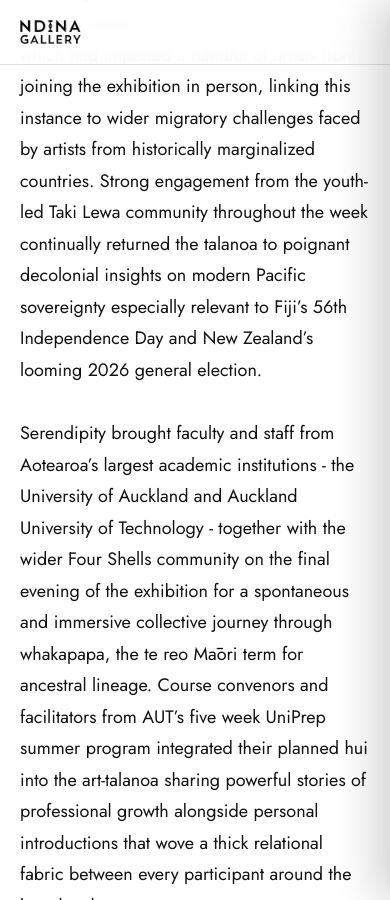
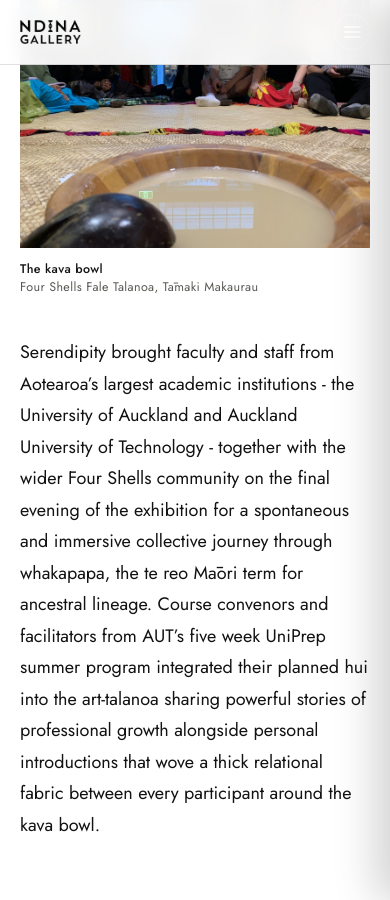
Before and after one commit to chaosjuggler/ndina-gallery, a Jekyll site: the page built from exhibitions/artwaka-auckland-2026/recap/index.html, in a window 390 px wide and 900 px high, scrolled down 12601 px. Built offline with Jekyll 4.4.1, drawn with Linux system fonts in a browser that asks for light colours; some of the changed text lies outside the part shown.

Commit message:
Recap: fix gallery placeholder glitch, normalise paragraph spacing, move group photo under talanoa portrait
Co-Authored-By: Claude Sonnet 5.5 <noreply@anthropic.com>
Claude-Session: https://claude.ai/code/session_014LEyL3mVddhJdoDVL2B2TB

```diff
--- a/exhibitions/artwaka-auckland-2026/recap/index.html
+++ b/exhibitions/artwaka-auckland-2026/recap/index.html
@@ -78,7 +78,7 @@ custom_header: true
   .rc-dot i{display:block;width:8px;height:8px;border-radius:50%;background:#fff;opacity:.5;transition:opacity .3s;} .rc-dot.is-active i{opacity:1;}
   .rc-lede{font-size:clamp(22px,2.3vw,28px);line-height:1.45;font-weight:300;margin-top:72px;}
   .rc-body{font-size:18px;line-height:1.75;margin-top:24px;}
-  .rc-sec{margin-top:110px;}
+  .rc-sec{margin-top:64px;}
   .rc-sec h2{font-weight:300;font-size:clamp(28px,3.4vw,42px);line-height:1.15;letter-spacing:-.005em;}
   .rc-sec h2+.rc-body{margin-top:22px;}
   .rc-fig{margin:0;}
@@ -89,7 +89,7 @@ custom_header: true
   .rc-pair{max-width:1080px;margin:72px auto 0;padding:0 clamp(20px,5vw,56px);display:grid;grid-template-columns:1.5fr 1fr;gap:28px;align-items:end;}
   .rc-pair .rc-ph{aspect-ratio:3/2;} .rc-pair .tall .rc-ph{aspect-ratio:3/4;}
   .rc-pair2{grid-template-columns:1fr 1.5fr;} .rc-pair2 .tall .rc-ph{aspect-ratio:3/4;} .rc-pair2 .wide .rc-ph{aspect-ratio:4/3;}
-  .rc-full{margin-top:90px;} .rc-full .rc-ph{aspect-ratio:21/9;} .rc-full figcaption{padding-left:clamp(20px,5vw,56px);}
+  .rc-full{margin-top:56px;} .rc-full .rc-ph{aspect-ratio:21/9;} .rc-full figcaption{padding-left:clamp(20px,5vw,56px);}
   .rc-inset{max-width:880px;margin:90px auto 0;padding:0 clamp(20px,5vw,56px);} .rc-inset .rc-ph{aspect-ratio:3/2;}
   .rc-idx{max-width:1280px;margin:80px auto 0;padding:0 clamp(20px,5vw,56px);}
   .rc-row{display:grid;grid-template-columns:repeat(12,minmax(0,1fr));column-gap:24px;padding:48px 0 56px;border-top:1px solid var(--line);align-items:start;}
@@ -99,7 +99,7 @@ custom_header: true
   .rc-row .txt{grid-column:7 / span 6;}
   .rc-row .txt p{font-size:17px;line-height:1.75;margin-bottom:32px;}
   .rc-row .txt p:last-child{margin-bottom:0;}
-  .rc-body{margin-top:32px;} .rc-sec h2+.rc-body{margin-top:28px;}
+  .rc-col p+p{margin-top:32px;} .rc-sec h2{margin-bottom:28px;}
   /* artist photos: single image or gallery */
   .rc-gph{overflow:hidden;background:var(--line);} .rc-gph img{display:block;width:100%;height:auto;}
   .rc-single{margin:0;} .rc-single figcaption,.rc-cap{padding-top:14px;font-size:13px;line-height:1.55;color:var(--stone);letter-spacing:.02em;margin:0;}
@@ -117,13 +117,13 @@ custom_header: true
   .rc-th img{width:100%;height:100%;object-fit:cover;display:block;}
   .rc-th:hover{opacity:1;} .rc-th.is-active{opacity:1;border-color:var(--ink);}
   .rc-cap{display:none;} .rc-cap.is-active{display:block;}
-  .rc-slide.rc-slot{aspect-ratio:2/3;}
+  .rc-slide.rc-slot{aspect-ratio:2/3;display:none;} .rc-slide.rc-slot.is-active{display:flex;}
   .rc-slot{display:flex;align-items:center;justify-content:center;text-align:center;border:1px dashed var(--stone);background:transparent;}
   .rc-slot span{font-size:11px;letter-spacing:.14em;text-transform:uppercase;color:var(--stone);}
   .rc-shop{color:var(--clay);text-decoration:underline;text-underline-offset:3px;} .rc-shop:hover{color:var(--ink);}
   /* final talanoa section: portrait left, text right, wide image full-bleed below */
   .rc-split{max-width:1280px;margin:110px auto 0;padding:0 clamp(20px,5vw,56px);display:grid;grid-template-columns:repeat(12,minmax(0,1fr));column-gap:24px;align-items:start;}
-  .rc-split .l{grid-column:1 / span 5;margin:0;} .rc-split .l .rc-ph{overflow:hidden;background:var(--line);} .rc-split .l .rc-ph img{height:auto;}
+  .rc-split .l{grid-column:1 / span 5;margin:0;display:flex;flex-direction:column;gap:44px;} .rc-split .l .rc-ph{overflow:hidden;background:var(--line);} .rc-split .l .rc-ph img{height:auto;}
   .rc-split .r{grid-column:7 / span 6;} .rc-split h2{font-weight:300;font-size:clamp(28px,3.4vw,42px);line-height:1.15;margin-bottom:34px;}
   .rc-split .r p{font-size:18px;line-height:1.75;margin-bottom:32px;} .rc-split .r p:last-child{margin-bottom:0;}
   .rc-quote{max-width:860px;margin:110px auto 0;padding:0 24px;text-align:center;font-size:clamp(26px,3.2vw,40px);font-weight:300;line-height:1.3;}
@@ -138,11 +138,11 @@ custom_header: true
     .rc-hero{height:72svh;}
     .rc-top{padding-top:48px;}
     .rc-car{margin-top:56px;} .rc-cview{height:auto;aspect-ratio:4/5;}
-    .rc-lede{margin-top:52px;} .rc-sec{margin-top:76px;}
+    .rc-lede{margin-top:52px;} .rc-sec{margin-top:48px;}
     .rc-pair{grid-template-columns:1fr;margin-top:48px;gap:24px;}
-    .rc-full{margin-top:60px;} .rc-full .rc-ph{aspect-ratio:4/5;}
+    .rc-full{margin-top:44px;} .rc-full .rc-ph{aspect-ratio:4/5;}
     .rc-inset{margin-top:60px;} .rc-quote{margin-top:76px;}
-    .rc-idx{margin-top:48px;} .rc-row{display:block;padding:36px 0 44px;} .rc-row h3{margin-bottom:20px;} .rc-row .txt{margin-top:28px;} .rc-split{display:block;margin-top:76px;} .rc-split .r{margin-top:32px;}
+    .rc-idx{margin-top:48px;} .rc-row{display:block;padding:36px 0 44px;} .rc-row h3{margin-bottom:20px;} .rc-row .txt{margin-top:28px;} .rc-split{display:flex;flex-direction:column;margin-top:76px;} .rc-split .l,.rc-split .r{display:contents;} .rc-split .f1{order:1;} .rc-split h2{order:2;margin-top:36px;} .rc-split .r p:nth-of-type(1){order:3;} .rc-split .r p:nth-of-type(2){order:4;} .rc-split .f2{order:5;margin:8px 0 40px;} .rc-split .r p:nth-of-type(3){order:6;}
     .rc-end{margin-top:76px;padding:72px 20px 80px;}
   }
 </style>
@@ -235,7 +235,10 @@ custom_header: true
 <figure class="rc-fig rc-inset"><div class="rc-ph"><img src="/exhibitions/artwaka-auckland-2026/recap/img/recap-4.jpg" alt="Guests gathered in a circle for evening talanoa" loading="lazy" decoding="async"></div><figcaption><b>Evening kava-talanoa</b>Four Shells Fale Talanoa, Tāmaki Makaurau</figcaption></figure>
 
 <section class="rc-split">
-  <figure class="rc-fig l"><div class="rc-ph"><img src="/exhibitions/artwaka-auckland-2026/recap/img/recap-6.jpg" alt="Talanoa circle with a guest reading" loading="lazy" decoding="async"></div><figcaption><b>Talanoa</b>Auckland</figcaption></figure>
+  <div class="l">
+    <figure class="rc-fig f1"><div class="rc-ph"><img src="/exhibitions/artwaka-auckland-2026/recap/img/recap-6.jpg" alt="Talanoa circle with a guest reading" loading="lazy" decoding="async"></div><figcaption><b>Talanoa</b>Auckland</figcaption></figure>
+    <figure class="rc-fig f2"><div class="rc-ph"><img src="/exhibitions/artwaka-auckland-2026/recap/img/recap-7.jpg" alt="Kava bowl at the centre of the circle" loading="lazy" decoding="async"></div><figcaption><b>The kava bowl</b>Four Shells Fale Talanoa, Tāmaki Makaurau</figcaption></figure>
+  </div>
   <div class="r">
     <h2>Voyaging together through talanoa</h2>
     <p>As a cultural exchange platform, the Artwaka evening kava-talanoa sessions created a fertile container for cross pollination between a broad spectrum of Tāmaki Makarau’s vibrant creative whanau. Celebrated Tongan sculptor and lalava lashing artist Sopolemalama Filipe Tohi joined the first evening mix sharing reflections on his involvement with the Tautai Pacific Arts Trust and early interactions with Red Wave Collective artists, including Lee and McNamara, in Fiji at the University of the South Pacific’s Oceania Centre.</p>
@@ -243,7 +246,7 @@ custom_header: true
     <p>Serendipity brought faculty and staff from Aotearoa’s largest academic institutions - the University of Auckland and Auckland University of Technology - together with the wider Four Shells community on the final evening of the exhibition for a spontaneous and immersive collective journey through whakapapa, the te reo Māori term for ancestral lineage. Course convenors and facilitators from AUT’s five week UniPrep summer program integrated their planned hui into the art-talanoa sharing powerful stories of professional growth alongside personal introductions that wove a thick relational fabric between every participant around the kava bowl.</p>
   </div>
 </section>
-<figure class="rc-fig rc-full" style="margin-top:80px"><div class="rc-ph"><img src="/exhibitions/artwaka-auckland-2026/recap/img/recap-7.jpg" alt="Kava bowl at the centre of the circle" loading="lazy" decoding="async"></div><figcaption><b>The kava bowl</b>Four Shells Fale Talanoa, Tāmaki Makaurau</figcaption></figure>
+
 
 <section class="rc-end">
   <h2>Sailing onwards</h2>
```
